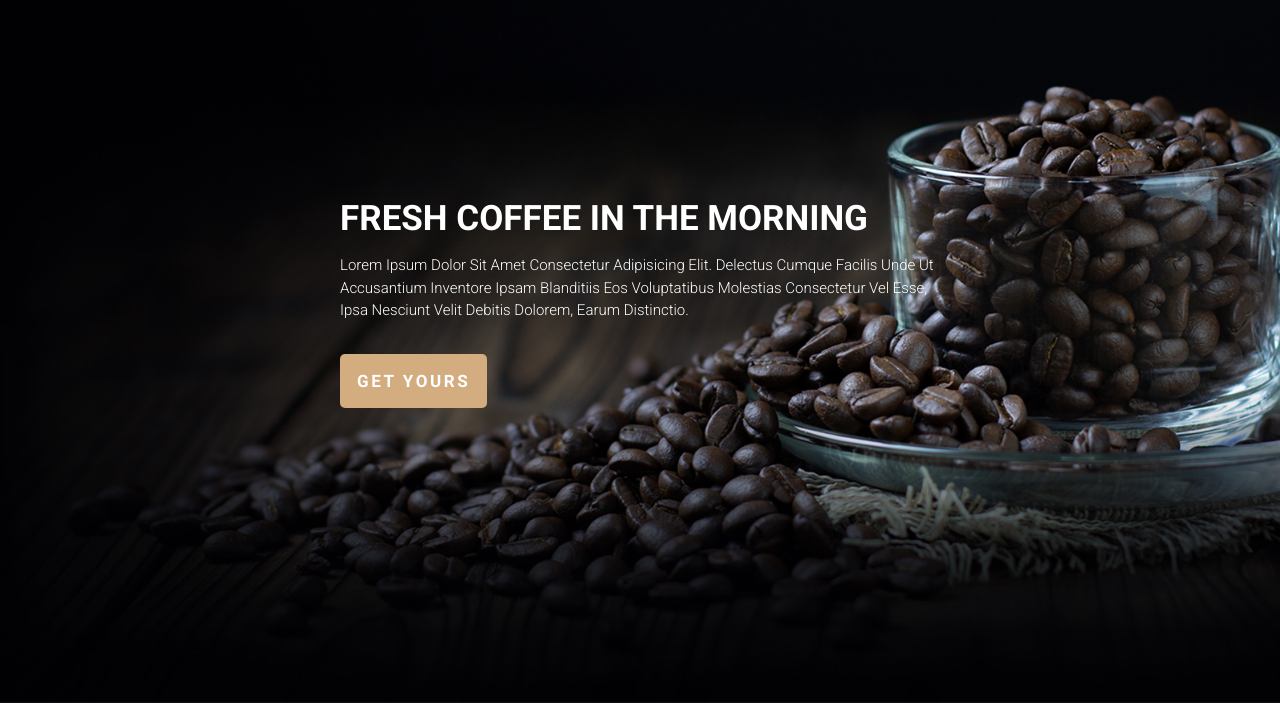
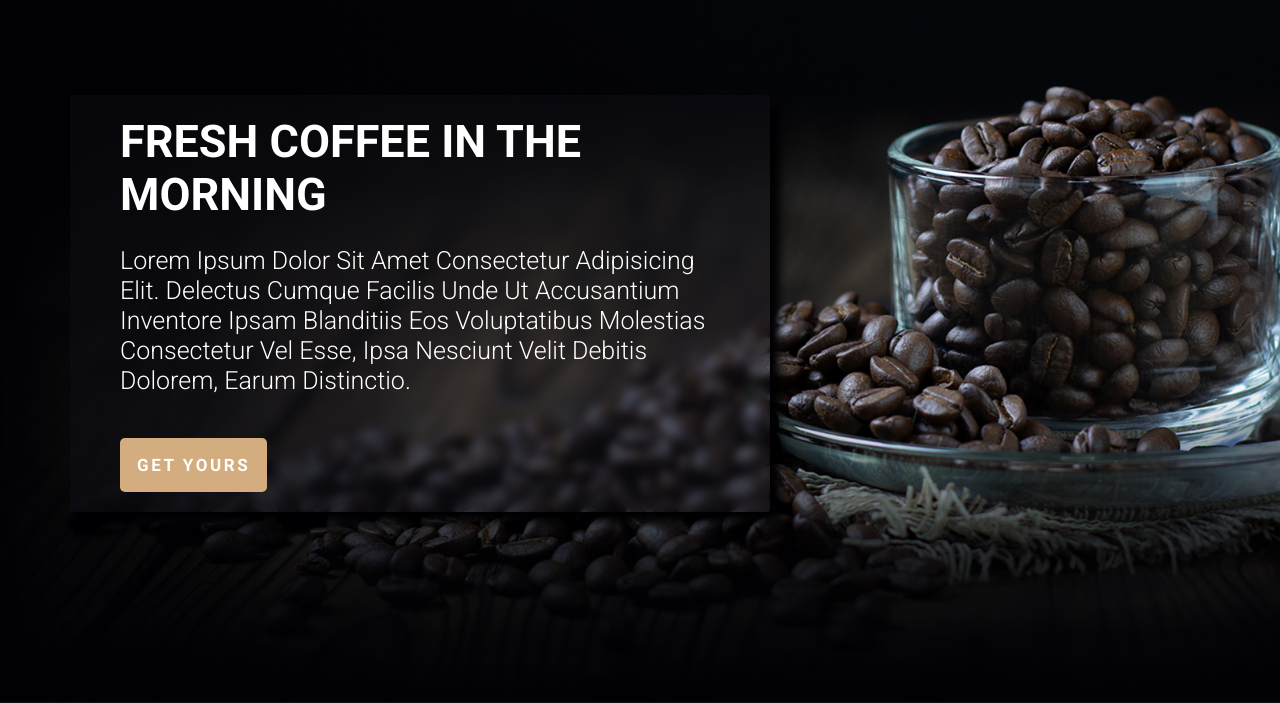
Before and after one commit to Peachess3284/Landing_page_coffee_shop, a plain HTML site: page index.html in a window 1280 px wide. Shown: the part 97-800 px from the top of the page. Drawn offline with Linux system fonts and the light colour scheme.

Commit message:
style: changed home section

```diff
--- a/style.css
+++ b/style.css
@@ -254,17 +254,25 @@ section {
 }
 
 .home .content {
-    max-width: 60em;
+    max-width: 70em;
+    position: relative;
+    right: 22em;
+    padding: 2em 5em;
+    background: rgba(19, 19, 26, .4);
+    backdrop-filter: blur(5px);
+    box-shadow: 10px 10px 10px var(--background-color);
+    border-radius: 3px;
 }
 
+
 .home .content h3 {
-    font-size: 3.5em;
+    font-size: 4.5em;
     text-transform: uppercase;
 }
 
 .home .content p {
-    font-size: 1.5em;
-    line-height: 1.5em;
+    font-size: 2.5em;
+    line-height: 1.2em;
     padding: 1em 0;
     font-weight: lighter;
 }
```
